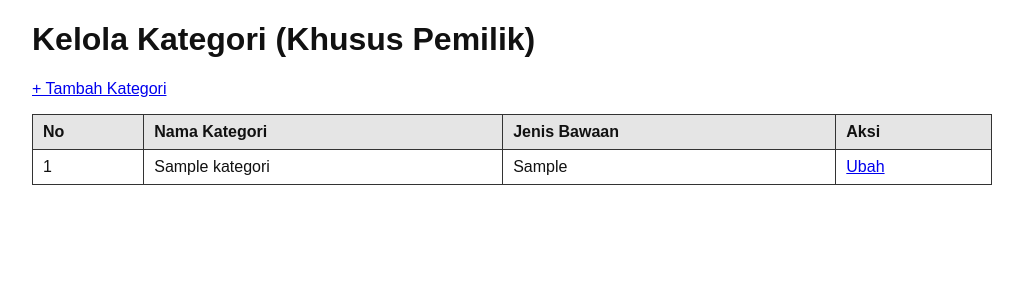
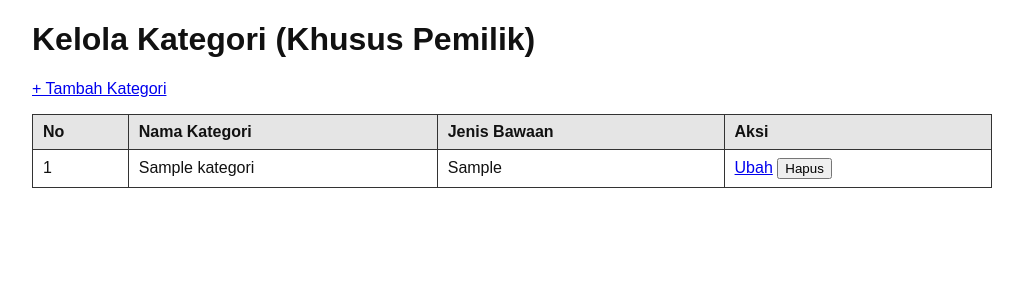
Before and after one commit to RanggaPratamaAditya/rpl-manajemen-keuangan, a Flask app: template templates/kategori_list.html in a window 1280 px wide. Shown: the part 68-368 px from the top of the page, without its empty margins (128-1151 px from the left). Run offline with Flask 3, Linux system fonts and the light colour scheme; the template is opened without the code that fills it: most values are stand-ins (such as "Sample title", 1, 10 or a date in 2020); parts of the project's set-up code (start-up, migrations or seed data) failed here and were passed over.

Commit message:
Tambah fitur hapus kategori lewat POST dan tangani kunci asing

```diff
--- a/app.py
+++ b/app.py
@@ -54,5 +54,17 @@ def ubah_kategori(kategori_id):
         return render_template("kategori_form.html", judul="Ubah Kategori", kategori=request.form, galat=galat)
     return render_template("kategori_form.html", judul="Ubah Kategori", kategori=dict(kategori), galat=[])
 
+@app.route("/kategori/<int:kategori_id>/hapus", methods=["POST"])
+def hapus_kategori(kategori_id):
+    if models.ambil_kategori(kategori_id) is None:
+        abort(404)
+    try:
+        models.hapus_kategori(kategori_id)
+    except sqlite3.IntegrityError:
+        flash("Kategori tidak dapat dihapus karena sudah dipakai pada transaksi.")
+    else:
+        flash("Kategori berhasil dihapus.")
+    return redirect(url_for("daftar_kategori"))
+
 if __name__ == "__main__":
     app.run(debug=True)
--- a/models.py
+++ b/models.py
@@ -52,3 +52,7 @@ def ubah_kategori(kategori_id, nama_kategori, jenis_default):
             "UPDATE kategori SET nama_kategori = ?, jenis_default = ? WHERE id = ?",
             (nama_kategori, jenis_default, kategori_id),
         )
+
+def hapus_kategori(kategori_id):
+    with koneksi() as db:
+        db.execute("DELETE FROM kategori WHERE id = ?", (kategori_id,))
--- a/templates/kategori_list.html
+++ b/templates/kategori_list.html
@@ -18,7 +18,12 @@
       <td>{{ loop.index }}</td>
       <td>{{ k['nama_kategori'] }}</td>
       <td>{{ k['jenis_default'] }}</td>
-      <td><a href="{{ url_for('ubah_kategori', kategori_id=k['id']) }}">Ubah</a></td>
+    <td>
+        <a href="{{ url_for('ubah_kategori', kategori_id=k['id']) }}">Ubah</a>
+        <form action="{{ url_for('hapus_kategori', kategori_id=k['id']) }}" method="post" style="display: inline;">
+        <button type="submit" onclick="return confirm('Apakah Anda yakin ingin menghapus kategori ini?')">Hapus</button>
+        </form>
+    </td>
     </tr>
     {% else %}
     <tr>
```
